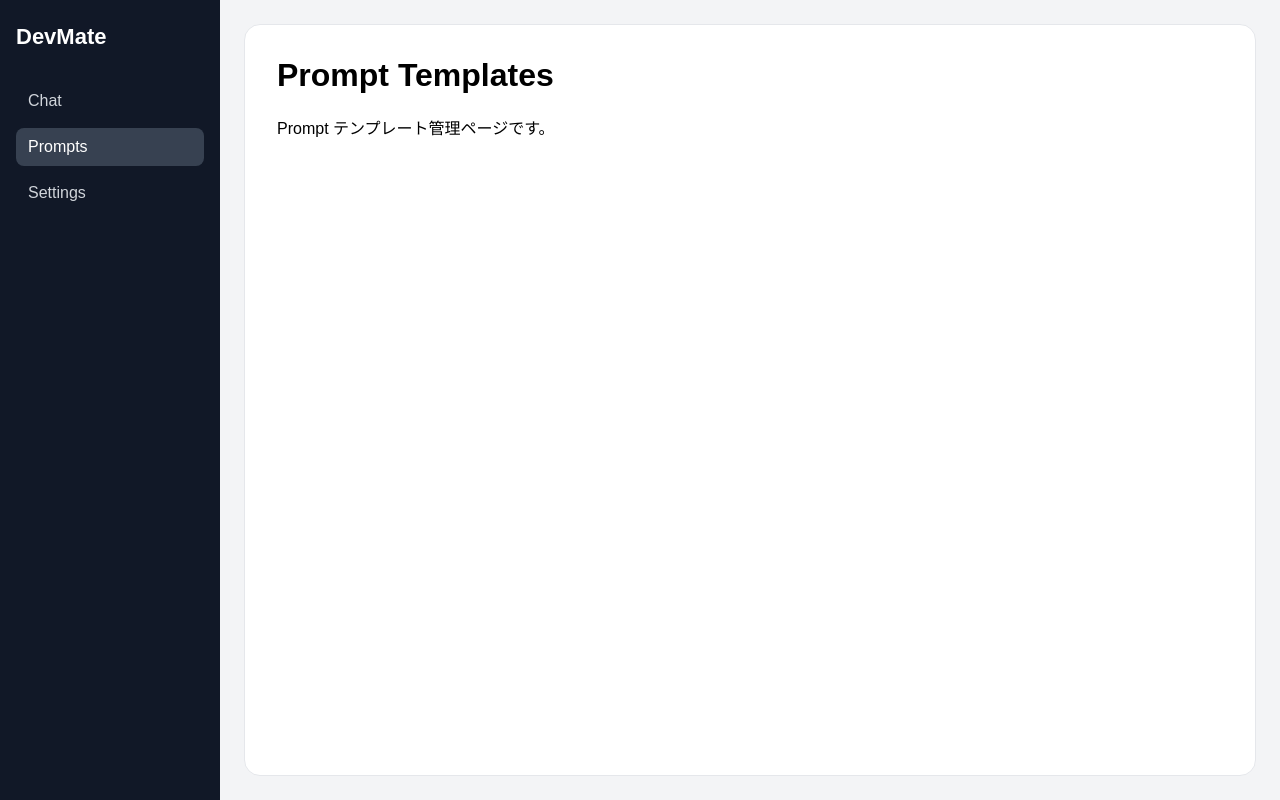
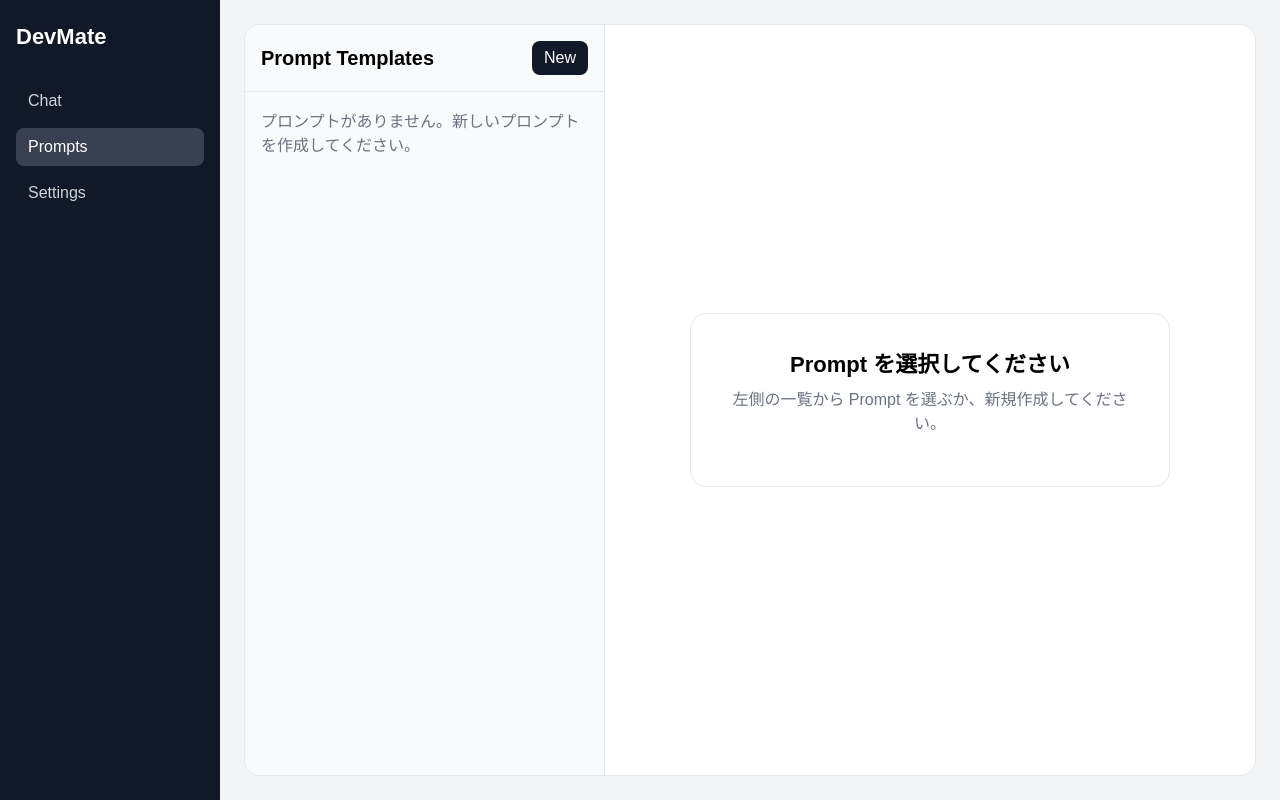
Before and after one commit to kouibun/AIChatbox, a React (Vite) app: page /prompts in a window 1280 px wide. Built offline with nearby package versions, Linux system fonts and the light colour scheme.

Commit message:
feat: add prompt template crud

```diff
--- /dev/null
+++ b/src/components/prompt/promptFrom.tsx
@@ -0,0 +1,83 @@
+import { useState } from 'react';
+import type { PromptTemplate } from '../../types/prompt';
+
+interface PromptFormValues {
+  title: string;
+  content: string;
+  tags: string;
+}
+
+interface PromptFormProps {
+  initialValue?: PromptTemplate;
+  onSubmit: (values: {
+    title: string;
+    content: string;
+    tags: string[];
+  }) => void;
+  onCancel?: () => void;
+}
+
+export function PromptForm({
+  initialValue,
+  onSubmit,
+  onCancel,
+}: PromptFormProps) {
+  const [values, setValues] = useState<PromptFormValues>({
+    title: initialValue?.title ?? '',
+    content: initialValue?.content ?? '',
+    tags: initialValue?.tags.join(', ') ?? '',
+  });
+
+  const handleSubmit = () => {
+    const title = values.title.trim();
+    const content = values.content.trim();
+
+    if (!title || !content) return;
+
+    const tags = values.tags
+      .split(',')
+      .map((tag) => tag.trim())
+      .filter(Boolean);
+
+    onSubmit({
+      title,
+      content,
+      tags,
+    });
+  };
+
+  return (
+    <div className='prompt-form'>
+      <input
+        value={values.title}
+        onChange={(event) =>
+          setValues((prev) => ({ ...prev, title: event.target.value }))
+        }
+        placeholder='Prompt title'
+      />
+
+      <textarea
+        value={values.content}
+        onChange={(event) =>
+          setValues((prev) => ({ ...prev, content: event.target.value }))
+        }
+        placeholder='Prompt content'
+      />
+
+      <input
+        value={values.tags}
+        onChange={(event) =>
+          setValues((prev) => ({ ...prev, tags: event.target.value }))
+        }
+        placeholder='Tags: react, typescript, interview'
+      />
+
+      <div className='prompt-form__actions'>
+        {onCancel && <button onClick={onCancel}>Cancel</button>}
+        <button onClick={handleSubmit}>
+          {initialValue ? 'Update' : 'Create'}
+        </button>
+      </div>
+    </div>
+  );
+}
--- /dev/null
+++ b/src/components/prompt/promptList.tsx
@@ -0,0 +1,59 @@
+import type { promptTemplte } from '../../types/prompt';
+
+interface PromptListProps {
+  prompts: promptTemplte[];
+  selectedPromptId?: string | null;
+  onSelectPrompt: (prompt: promptTemplte) => void;
+  onDeletePrompt: (id: string) => void;
+}
+
+export function PromptList({
+  prompts,
+  selectedPromptId,
+  onSelectPrompt,
+  onDeletePrompt,
+}: PromptListProps) {
+  if (prompts.length === 0) {
+    return (
+      <p className='prompt-empty'>
+        プロンプトがありません。新しいプロンプトを作成してください。
+      </p>
+    );
+  }
+
+  return (
+    <div className='prompt-list'>
+      {prompts.map((prompt) => (
+        <div
+          key={prompt.id}
+          className={
+            prompt.id === selectedPromptId
+              ? 'prompt-item prompt-item--active'
+              : 'prompt-item'
+          }
+          onClick={() => onSelectPrompt(prompt.id)}
+        >
+          <div className='prompt-item__main'>
+            <h3>{prompt.title}</h3>
+            <p>{prompt.content}</p>
+
+            <div className='prompt-item__tags'>
+              {prompt.tags.map((tag) => (
+                <span key={tag}>{tag}</span>
+              ))}
+            </div>
+          </div>
+
+          <button
+            onClick={(event) => {
+              event.stopPropagation();
+              onDeletePrompt(prompt.id);
+            }}
+          >
+            Delete
+          </button>
+        </div>
+      ))}
+    </div>
+  );
+}
--- a/src/pages/PromptPage.tsx
+++ b/src/pages/PromptPage.tsx
@@ -1,8 +1,81 @@
+import { useState } from 'react';
+import { EmptyState } from '../components/common/EmptyState';
+import { usePromptStore } from '../stores/promptStore';
+import { PromptList } from '../components/prompt/promptList';
+import { PromptForm } from '../components/prompt/promptFrom';
+
 export function PromptPage() {
+  const { prompts, createPrompt, updatePrompt, deletePrompt } =
+    usePromptStore();
+  const [selectedPromptId, setSelectedPromptId] = useState(null);
+  const [isCreating, setIsCreating] = useState(false);
+
+  const selectedPrompt = prompts.find(
+    (prompt) => prompt.id === selectedPromptId,
+  );
+
+  const handleDeletePrompt = (id: string) => {
+    deletePrompt(id);
+    if (selectedPromptId === id) {
+      setSelectedPromptId(null);
+    }
+  };
+
   return (
-    <div className='page-card'>
-      <h1>Prompt Templates</h1>
-      <p>Prompt テンプレート管理ページです。</p>
+    <div className='prompt-page'>
+      <aside className='prompt-page__sidebar'>
+        <div className='prompt-page__header'>
+          <h1>Prompt Templates</h1>
+          <button
+            onClick={() => {
+              setIsCreating(true);
+              setSelectedPromptId(null);
+            }}
+          >
+            New
+          </button>
+        </div>
+
+        <PromptList
+          prompts={prompts}
+          selectedPromptId={selectedPromptId}
+          onSelectPrompt={(promptId) => {
+            setSelectedPromptId(promptId);
+            setIsCreating(false);
+          }}
+          onDeletePrompt={handleDeletePrompt}
+        />
+      </aside>
+
+      <main className='prompt-page__main'>
+        {isCreating && (
+          <PromptForm
+            onSubmit={(values) => {
+              createPrompt(values);
+              setIsCreating(false);
+            }}
+            onCancel={() => setIsCreating(false)}
+          />
+        )}
+
+        {!isCreating && selectedPrompt && (
+          <PromptForm
+            initialValue={selectedPrompt}
+            onSubmit={(values) => {
+              updatePrompt(selectedPrompt.id, values);
+            }}
+          />
+        )}
+
+        {!isCreating && !selectedPrompt && (
+          <EmptyState
+            title='Prompt を選択してください'
+            description='左側の一覧から Prompt を選ぶか、新規作成してください。'
+            actionLabel='新規作成'
+            onAction={() => setIsCreating(true)}
+          />
+        )}
+      </main>
     </div>
   );
 }
--- /dev/null
+++ b/src/stores/promptStore.ts
@@ -0,0 +1,59 @@
+import { create } from 'zustand';
+import { persist } from 'zustand/middleware';
+import type { PromptTemplate } from '../types/prompt';
+
+interface PromptState {
+  prompts: PromptTemplate[];
+  createPrompt: (params: {
+    title: string;
+    content: string;
+    tags: string[];
+  }) => void;
+  updatePrompt: (
+    id: string,
+    updatedPrompt: {
+      title: string;
+      content: string;
+      tags: string[];
+    },
+  ) => void;
+  deletePrompt: (id: string) => void;
+}
+
+export const usePromptStore = create<PromptState>()(
+  persist(
+    (set) => ({
+      prompts: [],
+      createPrompt: ({ title, content, tags }) => {
+        const now = new Date().toISOString();
+        const newPrompt: PromptTemplate = {
+          id: crypto.randomUUID(),
+          title,
+          content,
+          tags,
+          createdAt: now,
+          updatedAt: now,
+        };
+        set((state) => ({ prompts: [...state.prompts, newPrompt] }));
+      },
+      updatePrompt: (id, { title, content, tags }) => {
+        const now = new Date().toISOString();
+        set((state) => ({
+          prompts: state.prompts.map((prompt) =>
+            prompt.id === id
+              ? { ...prompt, title, content, tags, updatedAt: now }
+              : prompt,
+          ),
+        }));
+      },
+      deletePrompt: (id) => {
+        set((state) => ({
+          prompts: state.prompts.filter((prompt) => prompt.id !== id),
+        }));
+      },
+    }),
+    {
+      name: 'devmate-prompt-store',
+    },
+  ),
+);
--- a/src/styles/globals.css
+++ b/src/styles/globals.css
@@ -310,3 +310,157 @@ input:disabled {
   align-items: center;
   justify-content: center;
 }
+.prompt-page {
+  height: 100%;
+  display: flex;
+  background: #ffffff;
+  border: 1px solid #e5e7eb;
+  border-radius: 16px;
+  overflow: hidden;
+}
+
+.prompt-page__sidebar {
+  width: 360px;
+  flex-shrink: 0;
+  border-right: 1px solid #e5e7eb;
+  background: #f9fafb;
+  display: flex;
+  flex-direction: column;
+}
+
+.prompt-page__header {
+  flex-shrink: 0;
+  padding: 16px;
+  border-bottom: 1px solid #e5e7eb;
+  display: flex;
+  justify-content: space-between;
+  align-items: center;
+}
+
+.prompt-page__header h1 {
+  margin: 0;
+  font-size: 20px;
+}
+
+.prompt-page__header button {
+  padding: 8px 12px;
+  border: none;
+  border-radius: 8px;
+  background: #111827;
+  color: #ffffff;
+}
+
+.prompt-page__main {
+  flex: 1;
+  min-width: 0;
+  padding: 24px;
+  display: flex;
+  overflow: hidden;
+}
+
+.prompt-list {
+  flex: 1;
+  min-height: 0;
+  padding: 12px;
+  overflow-y: auto;
+}
+
+.prompt-empty {
+  margin: 16px;
+  color: #6b7280;
+}
+
+.prompt-item {
+  padding: 12px;
+  margin-bottom: 8px;
+  border-radius: 10px;
+  background: #ffffff;
+  border: 1px solid #e5e7eb;
+  cursor: pointer;
+}
+
+.prompt-item:hover {
+  background: #eef2ff;
+}
+
+.prompt-item--active {
+  border-color: #93c5fd;
+  background: #dbeafe;
+}
+
+.prompt-item__main h3 {
+  margin: 0 0 6px;
+  font-size: 16px;
+}
+
+.prompt-item__main p {
+  margin: 0 0 8px;
+  color: #6b7280;
+  font-size: 14px;
+  line-height: 1.5;
+  display: -webkit-box;
+  -webkit-line-clamp: 2;
+  -webkit-box-orient: vertical;
+  overflow: hidden;
+}
+
+.prompt-item__tags {
+  display: flex;
+  flex-wrap: wrap;
+  gap: 4px;
+}
+
+.prompt-item__tags span {
+  padding: 2px 6px;
+  border-radius: 999px;
+  background: #e5e7eb;
+  color: #374151;
+  font-size: 12px;
+}
+
+.prompt-item button {
+  margin-top: 8px;
+  border: none;
+  background: transparent;
+  color: #dc2626;
+  padding: 0;
+}
+
+.prompt-form {
+  width: 100%;
+  max-width: 720px;
+  margin: auto;
+  display: flex;
+  flex-direction: column;
+  gap: 12px;
+}
+
+.prompt-form input,
+.prompt-form textarea {
+  width: 100%;
+  padding: 12px;
+  border: 1px solid #d1d5db;
+  border-radius: 8px;
+}
+
+.prompt-form textarea {
+  min-height: 240px;
+  resize: vertical;
+}
+
+.prompt-form__actions {
+  display: flex;
+  justify-content: flex-end;
+  gap: 8px;
+}
+
+.prompt-form__actions button {
+  padding: 10px 16px;
+  border: none;
+  border-radius: 8px;
+}
+
+.prompt-form__actions button:last-child {
+  background: #111827;
+  color: #ffffff;
+}
--- /dev/null
+++ b/src/types/prompt.ts
@@ -0,0 +1,8 @@
+export interface PromptTemplate {
+  id: string;
+  title: string;
+  content: string;
+  tags: string[];
+  createdAt: string;
+  updatedAt: string;
+}
```
